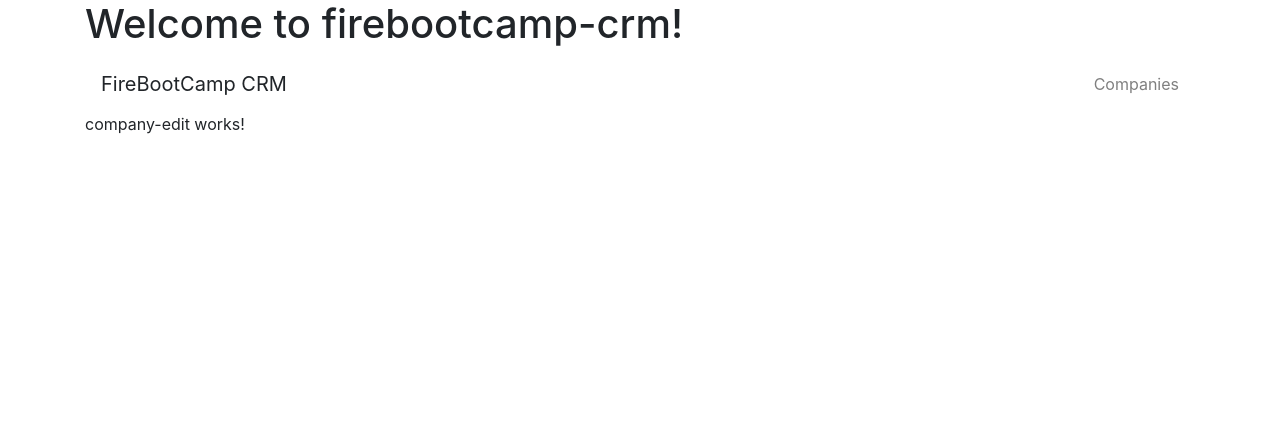
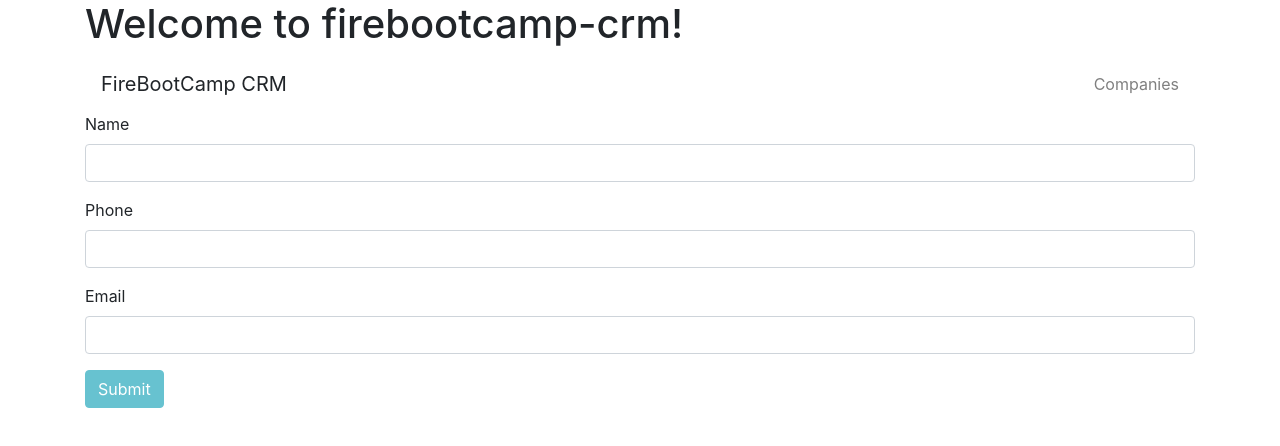
Before and after one commit to hanxuema/ng6-firebootcamp-crm, an Angular app: page /company/edit/1 in a window 1280 px wide. Shown: the top 446 px of the page. Built offline with nearby package versions, Linux system fonts and the light colour scheme.

Commit message:
add new company

```diff
--- a/src/app/company/company-edit/company-edit.component.html
+++ b/src/app/company/company-edit/company-edit.component.html
@@ -1,3 +1,22 @@
-<p>
-  company-edit works!
-</p>
+<form [formGroup]="companyForm" novalidate>
+  <div class="form-group">
+    <label for="name">Name</label>
+    <!-- formControlName="name" the name is the "name" in the companyForm -->
+    <!-- you can also do this  [formControlName]="'name'"> -->
+    <input type="text" class="form-control" name="name" [formControlName]="'name'">
+    <div *ngIf="companyForm.get('name').hasError('required') && companyForm.get('name').touched" class="alert alert-danger">
+      Name is required
+    </div>
+  </div>
+  <div class="form-group">
+    <label for="phone">Phone</label>
+    <input type="text" class="form-control" name="phone" formControlName="phone" />
+  </div>
+  <div class="form-group">
+    <label for="email">Email</label>
+    <input type="text" class="form-control" name="email" formControlName="email" />
+  </div>
+  <div class="form-group">
+    <button (click)="saveCompany()" [disabled]="!companyForm.valid" class="btn btn-info">Submit</button>
+  </div>
+</form>
--- a/src/app/company/company-edit/company-edit.component.ts
+++ b/src/app/company/company-edit/company-edit.component.ts
@@ -1,15 +1,48 @@
-import { Component, OnInit } from '@angular/core';
+import { Component, OnInit } from "@angular/core";
+import { FormGroup, FormBuilder, Validators } from "@angular/forms";
+import { Router, ActivatedRoute } from "@angular/router";
+import { CompanyService } from "../company.service";
 
 @Component({
-  selector: 'fbc-company-edit',
-  templateUrl: './company-edit.component.html',
-  styleUrls: ['./company-edit.component.scss']
+  selector: "fbc-company-edit",
+  templateUrl: "./company-edit.component.html",
+  styleUrls: ["./company-edit.component.scss"]
 })
 export class CompanyEditComponent implements OnInit {
+  companyId: number;
+  isNewCompany: boolean;
+  companyForm: FormGroup;
 
-  constructor() { }
+  constructor(
+    private companyService: CompanyService,
+    private router: Router,
+    private activateRouter: ActivatedRoute,
+    private formBuilder: FormBuilder
+  ) {}
 
   ngOnInit() {
+    // get the companyId
+    // snapshot give the current value of the router
+    this.companyId = this.activateRouter.snapshot.params["id"];
+    this.isNewCompany = this.companyId == 0;
+    this.buildForm();
+    if (!this.isNewCompany) {
+      // get company detail
+    }
+
   }
 
+  saveCompany(){
+    console.log(this.companyForm);
+    this.companyService.addCompany(this.companyForm.value)
+    .subscribe(() => this.router.navigate(['/company/list']));
+  }
+
+  buildForm() {
+    this.companyForm = this.formBuilder.group({
+      name: ["", Validators.required],
+      phone: [""],
+      email: ['']
+    });
+  }
 }
--- a/src/app/company/company.service.ts
+++ b/src/app/company/company.service.ts
@@ -1,6 +1,6 @@
 import { Injectable } from "@angular/core";
 import { Company } from "./company";
-import { HttpClient } from "@angular/common/http";
+import { HttpClient, HttpHeaders } from "@angular/common/http";
 import { Observable, observable } from "rxjs";
 import { tap, catchError } from "rxjs/operators";
 
@@ -22,9 +22,16 @@
   }
 
   deleteCompany(company: Company): Observable<Company> {
-
     return this.httpClient
       .delete<Company>(`${this.API_BASE}/company/${company.id}`)
+      .pipe(catchError(e => this.errorHandler<Company>(e)));
+  }
+
+  addCompany(company: Company): Observable<Company> {
+    return this.httpClient
+      .post<Company>(`${this.API_BASE}/company`, company, {
+        headers: new HttpHeaders().set("content-type", "application/json")
+      })
       .pipe(catchError(e => this.errorHandler<Company>(e)));
   }
 
```
Also changed, not shown: src/app/app.module.ts (+12 -12 lines).
